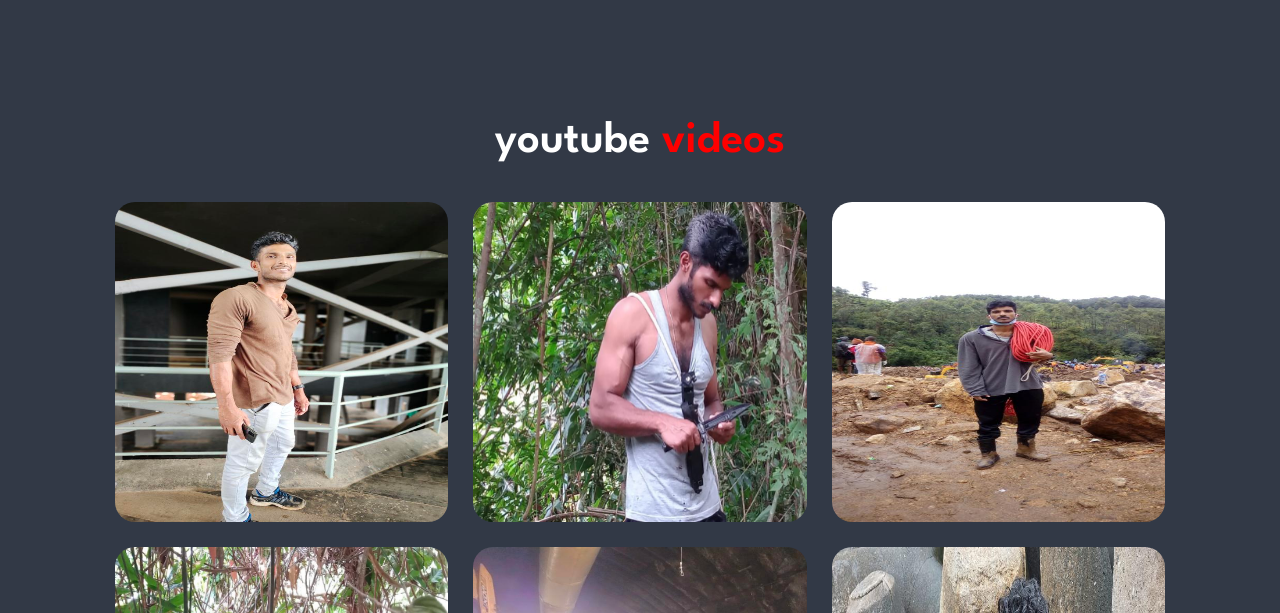
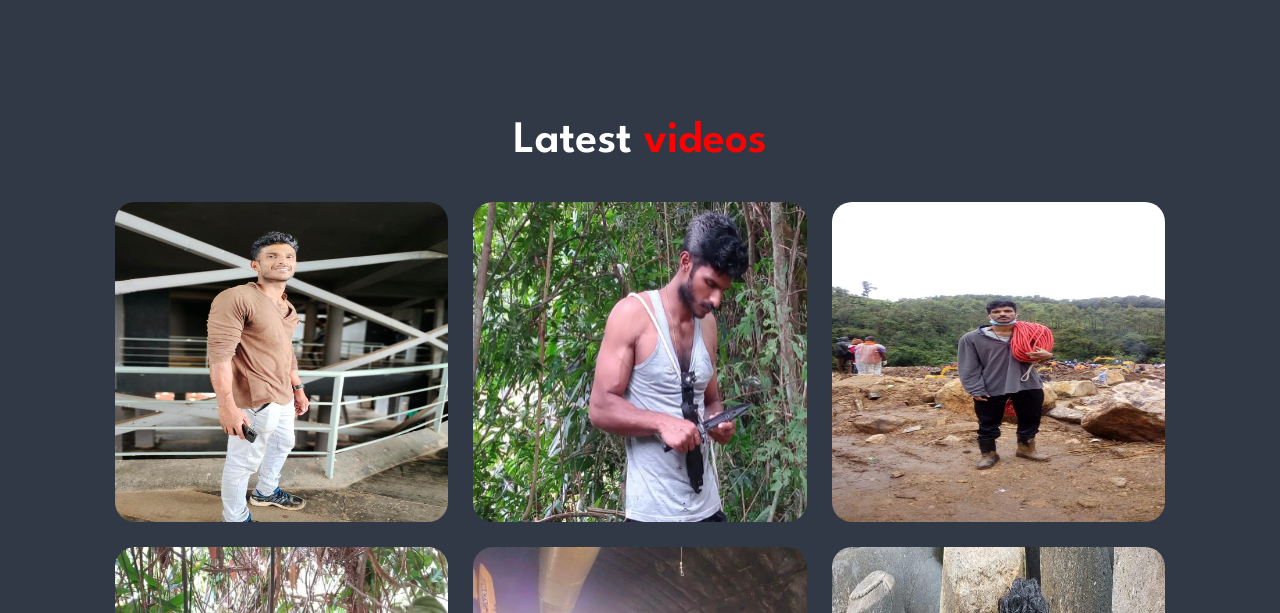
Before and after one commit to renjithisrael/renjithisrael.io, a plain HTML site: page index.html in a window 1280 px wide. Shown: the part 1975-2588 px from the top of the page. Drawn offline with nearby package versions, Linux system fonts and the light colour scheme.

Commit message:
Update index.html
line 101 changed

```diff
--- a/index.html
+++ b/index.html
@@ -98,7 +98,7 @@ Despite the inherent risks and challenges, I remain dedicated to selfless volunt
 
 
     <section class="portfolio" id="portfolio">
-        <h2 class="heading">youtube<span> videos</span></h2>
+        <h2 class="heading">Latest<span> videos</span></h2>
         <div class="portfolio-container">
             <div class="portfolio-box">
                 <img src="images/two.jpg" alt="">
```
